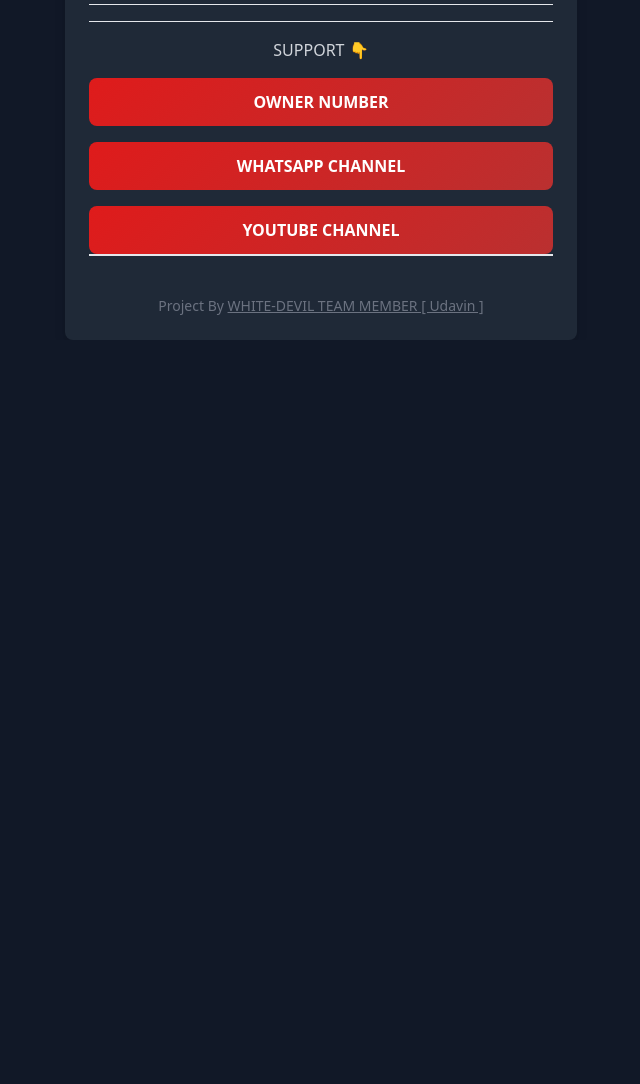
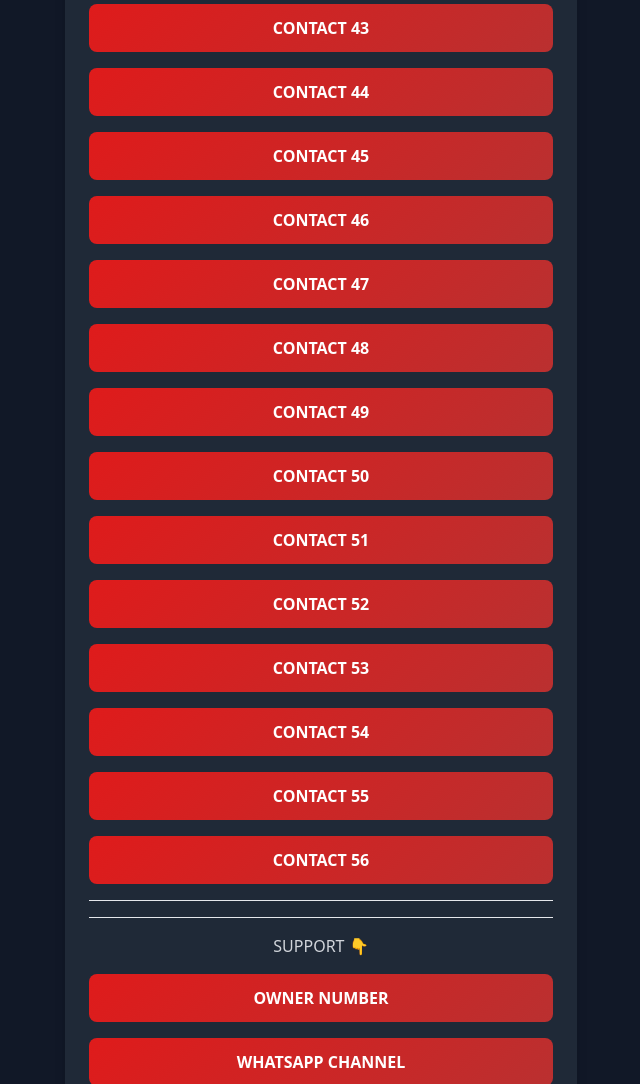
Before and after one commit to Denu8/Web-For-King-Dassa, a plain HTML site: page index.html in a window 1280 px wide. Shown: the part 2900-3984 px from the top of the page, without its empty margins (319-959 px from the left). Before the commit the page ends 3240 px from the top, so only its background shows below. Drawn offline with nearby package versions, Linux system fonts and the light colour scheme; sample sign-in values are in the browser's storage.

Commit message:
Update index.html

```diff
--- a/index.html
+++ b/index.html
@@ -66,6 +66,20 @@
             <a href="https://wa.me/+94755003602?text=*White_Devil_Contact_Up_Site_එකෙන්...😚💗*" target="_blank" class="link-btn">CONTACT 40</a>
             <a href="https://wa.me/+94742602117?text=*White_Devil_Contact_Up_Site_එකෙන්...😚💗*" target="_blank" class="link-btn">CONTACT 41</a>
             <a href="https://wa.me/+94769271357?text=*White_Devil_Contact_Up_Site_එකෙන්...😚💗*" target="_blank" class="link-btn">CONTACT 42</a>
+            <a href="https://wa.me/+94772690021?text=*White_Devil_Contact_Up_Site_එකෙන්...😚💗*" target="_blank" class="link-btn">CONTACT 43</a>
+            <a href="https://wa.me/+94741439766?text=*White_Devil_Contact_Up_Site_එකෙන්...😚💗*" target="_blank" class="link-btn">CONTACT 44</a>
+            <a href="https://wa.me/+94766232818?text=*White_Devil_Contact_Up_Site_එකෙන්...😚💗*" target="_blank" class="link-btn">CONTACT 45</a>
+            <a href="https://wa.me/+94772481362?text=*White_Devil_Contact_Up_Site_එකෙන්...😚💗*" target="_blank" class="link-btn">CONTACT 46</a>
+            <a href="https://wa.me/+94743400406?text=*White_Devil_Contact_Up_Site_එකෙන්...😚💗*" target="_blank" class="link-btn">CONTACT 47</a>
+            <a href="https://wa.me/+94760511379?text=*White_Devil_Contact_Up_Site_එකෙන්...😚💗*" target="_blank" class="link-btn">CONTACT 48</a>
+            <a href="https://wa.me/+94775733880?text=*White_Devil_Contact_Up_Site_එකෙන්...😚💗*" target="_blank" class="link-btn">CONTACT 49</a>
+            <a href="https://wa.me/+94764409296?text=*White_Devil_Contact_Up_Site_එකෙන්...😚💗*" target="_blank" class="link-btn">CONTACT 50</a>
+            <a href="https://wa.me/+94765444512?text=*White_Devil_Contact_Up_Site_එකෙන්...😚💗*" target="_blank" class="link-btn">CONTACT 51</a>
+            <a href="https://wa.me/+94729127323?text=*White_Devil_Contact_Up_Site_එකෙන්...😚💗*" target="_blank" class="link-btn">CONTACT 52</a>
+            <a href="https://wa.me/+94710620567?text=*White_Devil_Contact_Up_Site_එකෙන්...😚💗*" target="_blank" class="link-btn">CONTACT 53</a>
+            <a href="https://wa.me/+94774396085?text=*White_Devil_Contact_Up_Site_එකෙන්...😚💗*" target="_blank" class="link-btn">CONTACT 54</a>
+            <a href="https://wa.me/+94701384443?text=*White_Devil_Contact_Up_Site_එකෙන්...😚💗*" target="_blank" class="link-btn">CONTACT 55</a>
+            <a href="https://wa.me/+94776387624?text=*White_Devil_Contact_Up_Site_එකෙන්...😚💗*" target="_blank" class="link-btn">CONTACT 56</a>
         <hr>
         <hr>
         <p class="text-gray-300 mb-6">SUPPORT 👇</p>
```
